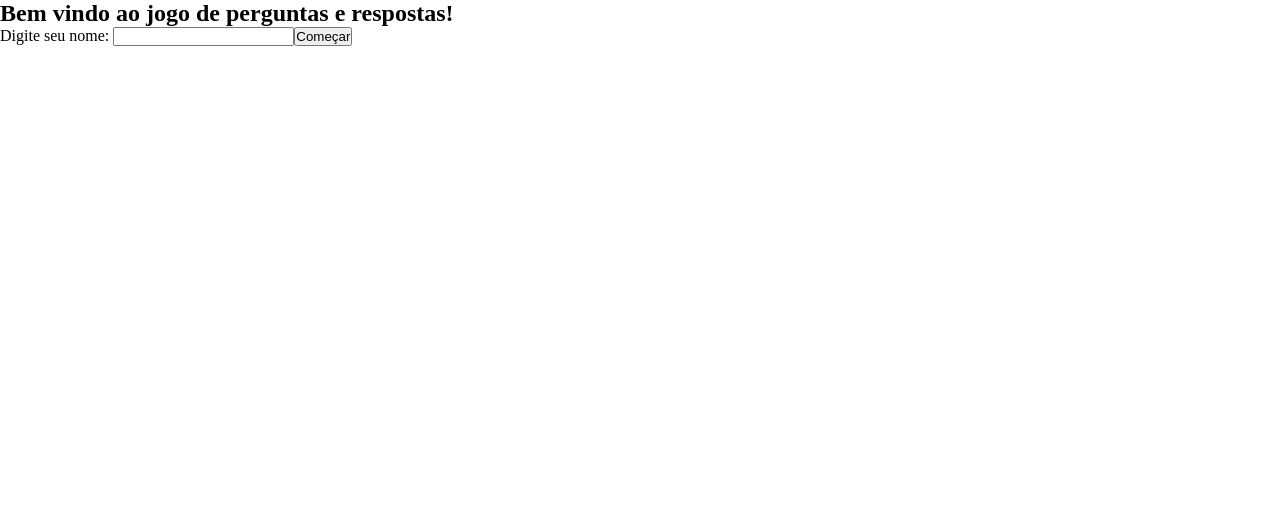
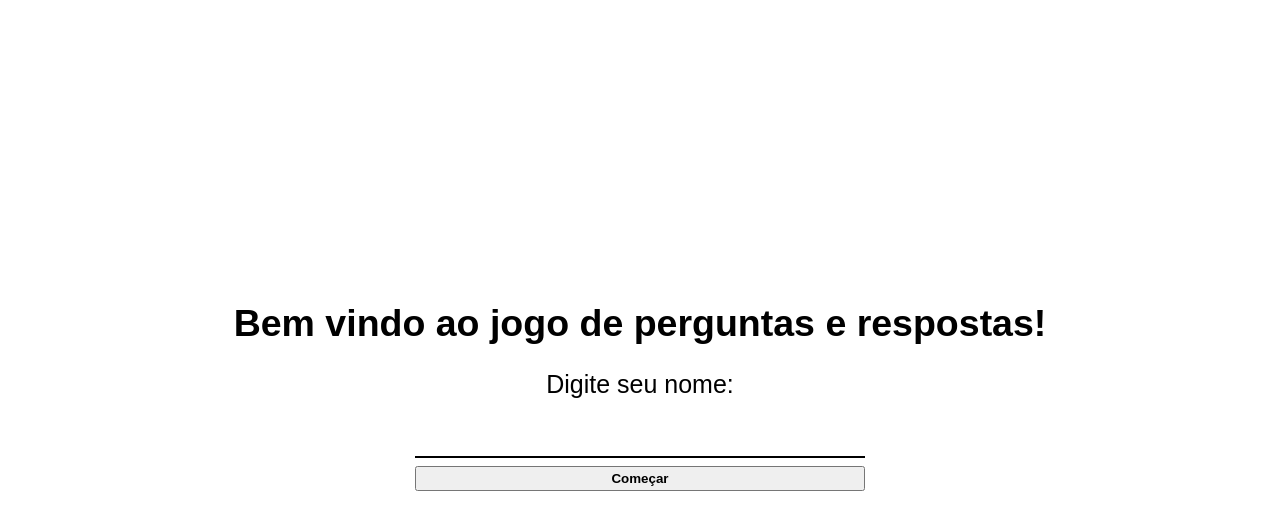
Before and after one commit to Perrut/treinamento-karma-tests, an Angular app: page / in a window 1280 px wide. Shown: the top 530 px of the page. Built offline with nearby package versions, Linux system fonts and the light colour scheme.

Commit message:
- Definição dos layouts básicos   - Criação de classe para diferenciar componentes página - Aplicação de estilo padrão na tela de apresentação

```diff
--- a/src/app/jogo/jogo/jogo.component.html
+++ b/src/app/jogo/jogo/jogo.component.html
@@ -1,11 +1,11 @@
+<div class="tela">
     <h2>{{perguntaAtual.pergunta}}</h2>
 
     <form>
         <ul>
-        <li
-          *ngFor="let r of perguntaAtual.respostas"
-          (click)="enviarResposta(perguntaAtual, r)">{{r.conteudo}}</li>
+            <li *ngFor="let r of perguntaAtual.respostas" (click)="enviarResposta(perguntaAtual, r)">{{r.conteudo}}</li>
         </ul>
     </form>
 
     <app-status-jogo></app-status-jogo>
+</div>
--- a/src/app/jogo/jogo/jogo.component.scss
+++ b/src/app/jogo/jogo/jogo.component.scss
@@ -0,0 +1,5 @@
+.tela {
+    align-items: center;
+    justify-content: center;
+    flex-direction: column;
+}
--- a/src/app/tela-apresentacao/tela-apresentacao/tela-apresentacao.component.html
+++ b/src/app/tela-apresentacao/tela-apresentacao/tela-apresentacao.component.html
@@ -1,6 +1,9 @@
-<h2>Bem vindo ao jogo de perguntas e respostas!</h2>
+<div class="tela">
+    <h2>Bem vindo ao jogo de perguntas e respostas!</h2>
 
-<form>
-    Digite seu nome: <input type="text" name="nomeJogador" [(ngModel)]="nomeJogador">
-    <button type="button" (click)="iniciarJogo()">Começar</button>
-</form>
+    <form>
+        <p>Digite seu nome:</p>
+        <input type="text" name="nomeJogador" [(ngModel)]="nomeJogador">
+        <button type="button" (click)="iniciarJogo()">Começar</button>
+    </form>
+</div>
--- a/src/app/tela-apresentacao/tela-apresentacao/tela-apresentacao.component.scss
+++ b/src/app/tela-apresentacao/tela-apresentacao/tela-apresentacao.component.scss
@@ -0,0 +1,35 @@
+.tela {
+    align-items: center;
+    justify-content: center;
+    flex-direction: column;
+}
+
+h2 {
+    margin-bottom: 1rem;
+    text-align: center;
+}
+
+form {
+    display: flex;
+    flex-direction: column;
+    max-width: 18rem;
+    min-width: 8rem;
+
+    input {
+        border: none;
+        border-bottom: 0.08rem;
+        border-bottom-style: solid;
+        height: 2rem;
+        font-size: 1.5rem;
+    }
+
+    button {
+        height: 1rem;
+        font-weight: bold;
+    }
+}
+
+form > * {
+    margin-bottom: 0.3rem;
+    text-align: center;
+}
--- a/src/styles.scss
+++ b/src/styles.scss
@@ -1,5 +1,21 @@
 /* You can add global styles to this file, and also import other style files */
 * {
     margin: 0;
-    padding: 0
+    padding: 0;
+    font-family: Arial, Helvetica, sans-serif;
 }
+
+html {
+    width: 100%;
+    height: 100%;
+    font-size: 25px;
+}
+
+body, app-root, app-root > *, .tela {
+    width: inherit;
+    height: inherit;
+}
+
+.tela {
+    display: flex;
+}
```
Lines whose indentation alone changed are shown as unchanged.
